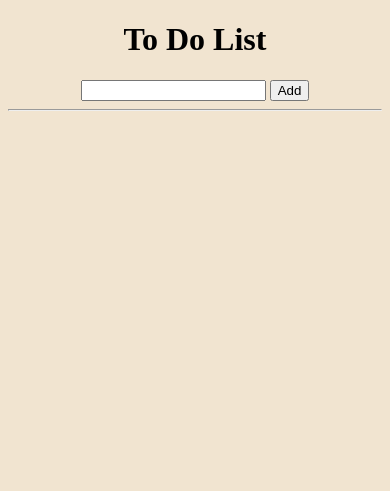
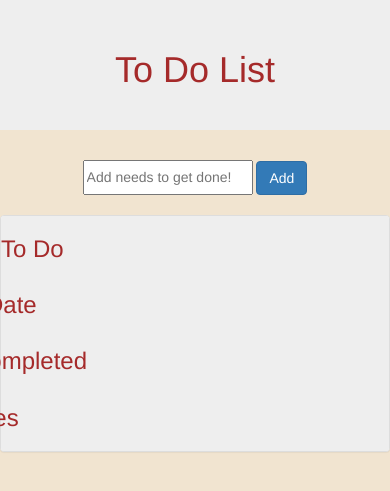
Before and after one commit to dmerk2/to-do-list, a PHP site: page / in a window 390 px wide; the page is wider, and only the part inside the window is pictured. Shown: the top 491 px of that part. Run offline with PHP 8.4, Linux system fonts and the light colour scheme; some libraries are stand-ins or nearby versions.

Commit message:
more CSS

```diff
--- a/index.html
+++ b/index.html
@@ -2,20 +2,40 @@
 <html>
 <head>
 	<title>To Do List</title>
+	<link rel="stylesheet" href="https://maxcdn.bootstrapcdn.com/bootstrap/3.3.7/css/bootstrap.min.css" integrity="sha384-BVYiiSIFeK1dGmJRAkycuHAHRg32OmUcww7on3RYdg4Va+PmSTsz/K68vbdEjh4u" crossorigin="anonymous">
 	<link rel="stylesheet" type="text/css" href="style.css">
 	<script src="http://ajax.googleapis.com/ajax/libs/jquery/1.10.2/jquery.min.js"></script>
 	<script src="js.js" type="text/javascript"></script>
 </head>
 <body>
+<div class="jumbotron">
+  <div class="container">
+    <h1>To Do List</h1>
+  </div>
+</div>
 
-	<h1>To Do List</h1>
-	<div id="container">
-		<input type="text" id="input"/>
-		<button id="btn">Add</button>
+	<div id="top">
+		<input placeholder="Add needs to get done!" type="text" id="input"/>
+		<button id="btn" class="btn btn-primary">Add</button>
 	</div>
 
-	<hr/>
+		<div class="panel panel-default">
+			<div class="table">
+				<div class="row">
+    			<div class="col-md-3"><h3>To Do</h3></div>
+    		<div class="row">
+    			<div class="col-md-3"><h3>Date</h3></div>
+    		<div class="row">
+    			<div class="col-md-3"><h3>Completed</h3></div>
+    		<div class="row">
+    			<div class="col-md-3"><h3>Notes</h3></div>
+				</div>
+		  </div>
+		 </div>
+        <ol id="todoList"></ol>
 
-	<ol id="todoList"></ol>
+
+
+
 </body>
 </html>
--- a/style.css
+++ b/style.css
@@ -2,10 +2,31 @@ body{
 	background-color: rgba(185,123,20,0.2);
 }
 
-h1{
+.jumbotron{
+	text-align: center;
+	color: brown;
+}
+
+#top{
 	text-align: center;
 }
 
-#container{
-	text-align: center;
+li{
+	color: darkred;
+	font-size: 20px;
+	margin-bottom: 5px;
 }
+
+#input{
+	width: 170px;
+	height: 35px;
+	margin-bottom: 20px;
+}
+
+h3{
+	color: brown;
+}
+
+.table{
+	background-color: #eee;
+}
```
